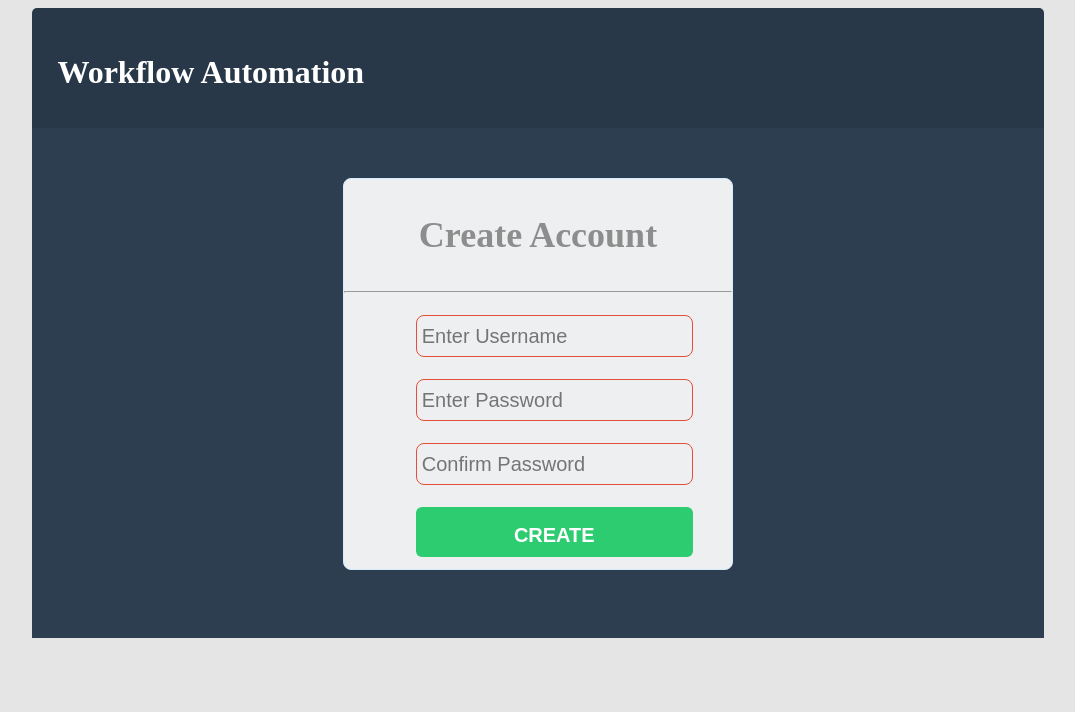
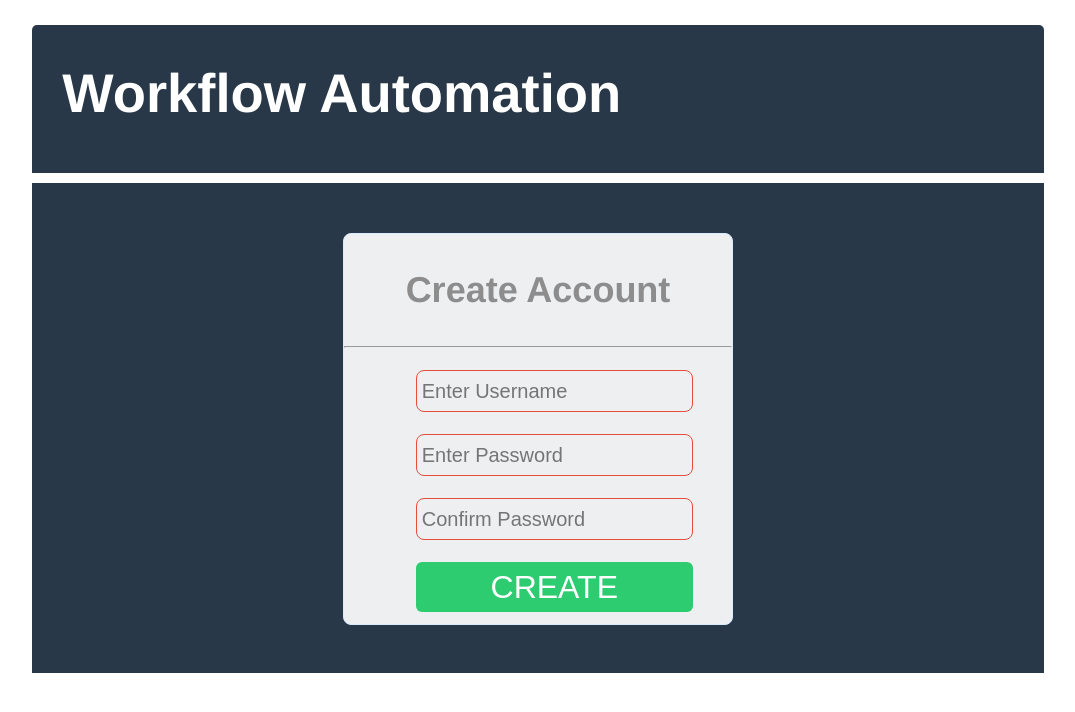
Before and after one commit to coskundeniz/bitirme-projesi, a Flask app: page /user/register in a window 1280 px wide. Shown: the top 712 px of the page, without its empty margins (102-1177 px from the left). Run offline with Flask 2, Linux system fonts and the light colour scheme.

Commit message:
style changes

```diff
--- a/application/static/style.css
+++ b/application/static/style.css
@@ -2,14 +2,16 @@
     width: 80%;
     margin-left: auto;
     margin-right: auto;
-    margin-top: 5px;
+    margin-top: 2%;
 }
 
 #header{
-    height: 100px;
-    padding: 10px;
+    height: 110px;
     background-color: #283848;
-    color: #f2f2f2;
+    color: #ffffff;
+    font-size: 1.7em;
+    padding-left: 1.1em;
+    padding-bottom: 1.4em;
 
     border-top-left-radius: 5px;
     -moz-border-top-left-radius: 5px;
@@ -20,23 +22,28 @@
     -webkit-border-top-right-radius: 5px;
 }
 
+#header #header-text a{
+    background-color: #283848;
+}
+
+#header-text{
+    width: 60%;
+    border-style: none;
+    float: left;
+}
+
 #content{
+    margin-top: 1%;
     padding: 20px;
-    background-color: #2c3e50;
-    min-height: 470px;
+    background-color: #283848;
+    min-height: 450px;
 }
 
 html, body{
-    font-family: "Helvetica, Arial, sans-serif";
-    background-color: #e5e5e5;
-}
-
-h1{
-    color: #ffffff;
-    padding: 15px;
-    display: inline-block;
-    float: left;
-    height: 50px;
+    font-family: Helvetica, Arial, sans-serif;
+    /*background-color: #e5e5e5;*/
+    background-color: #ffffff;
+    font-size: 100%;
 }
 
 h2{
@@ -156,10 +162,8 @@ td{
     height: 50px;
     line-height: 32px;
     font-family: Arial;
-    font-size: 20px;
+    font-size: 2em;
     text-decoration: none;
-    padding: 12px 18px;
-    font-weight: bold;
     display: inline-block;
 
     border-style: none;
@@ -169,23 +173,21 @@ td{
 }
 
 #logout{
-    width: 120px;
-    height: 50px;
-    padding: 10px;
-    line-height: 50px;
-    margin-left: 480px;
-    margin-top: 20px;
+    padding-top: 40px;
+    line-height: 2.4em;
+    margin-left: 26%;
     display: inline-block;
 }
 
 #logout a{
-    width: 120px;
-    height: 50px;
     background-color: #3498db;
-    font-size: 25px;
+    font-size: 1.3em;
+    font-weight: normal;
     display: inline-block;
     text-decoration: none;
     text-align: center;
+    padding-left: 10px;
+    padding-right: 10px;
 }
 
 .wf-start-link{
--- a/application/templates/admin.html
+++ b/application/templates/admin.html
@@ -3,6 +3,6 @@
 
 {% block body %}
 
-    <a href="{{ url_for('forms.upload') }}">UPLOAD PDF FORM</a>
+    <a href="{{ url_for('forms.upload') }}" class="admin-upload-link">UPLOAD PDF FORM</a>
 
 {% endblock %}
--- a/application/templates/instructor.html
+++ b/application/templates/instructor.html
@@ -24,12 +24,12 @@
                 not item["ready_task"].workflow.get_data(g.user.username) %}
 
                 <tr>
-                    <td><a href="{{ url_for('forms.download', filename=item["pdf"].name) }}">
+                    <td><a href="{{ url_for('forms.download', filename=item["pdf"].name) }}" class="ready">
                         {{ item["ready_task"].get_description() }}</a></td>
                     <td>{{ item["student"] }}</td>
                     <td>{{ item["ready_task"].workflow.spec.name }}</td>
-                    <td><a href="{{ url_for('users.approve', username=item["student"]) }}">APPROVE</a></td>
-                    <td><a href="{{ url_for('users.reject', username=item["student"]) }}">REJECT</a></td>
+                    <td><a href="{{ url_for('users.approve', username=item["student"]) }}" class="approve-link">APPROVE</a></td>
+                    <td><a href="{{ url_for('users.reject', username=item["student"]) }}" class="reject-link">REJECT</a></td>
                 </tr>
 
             {% else %}
--- a/application/templates/layout.html
+++ b/application/templates/layout.html
@@ -11,7 +11,9 @@
     <div id="container">
 
         <div id="header">
-            <h1>Workflow Automation</h1>
+            <div id="header-text">
+                <a href="{{ url_for('index') }}"><h1>Workflow Automation</h1></a>
+            </div>
 
             <div id="logout">
                 {% if g.user.is_authenticated() %}
--- a/application/templates/upload.html
+++ b/application/templates/upload.html
@@ -7,7 +7,8 @@
 
     <div>
 
-        <form action="{{ url_for('forms.upload') }}" method="POST" enctype="multipart/form-data">
+        <form action="{{ url_for('forms.upload') }}" method="POST"
+              enctype="multipart/form-data" style="color: #fff; text-align: center">
 
             {{form.hidden_tag()}}
 
--- a/application/templates/user.html
+++ b/application/templates/user.html
@@ -24,12 +24,12 @@
 
             <tr>
                 {% if item["ready_task"].get_name().startswith("send") and item["ready_task"].get_spec_data('pdf_form') %}
-                    <td><a href="{{ url_for('forms.show_pdf', filename=item["ready_task"].get_spec_data('pdf_form')) }}" >
+                <td><a href="{{ url_for('forms.show_pdf', filename=item["ready_task"].get_spec_data('pdf_form')) }}" class="ready">
                     {{ item["ready_task"].get_description() }}</a></td>
                 {% elif item["ready_task"].get_name().startswith("send") %}
-                    <td><a href="{{ url_for('forms.upload') }}" >{{ item["ready_task"].get_description() }}</a></td>
+                    <td><a href="{{ url_for('forms.upload') }}" class="ready">{{ item["ready_task"].get_description() }}</a></td>
                 {% else %}
-                    <td>{{ item["ready_task"].get_description() }}</td>
+                    <td class="waiting">{{ item["ready_task"].get_description() }}</td>
                 {% endif %}
 
                 <td>{{ item["ready_task"].workflow.spec.name }}</td>
```
Also changed, not shown: other parts of application/static/style.css (+49 -6 lines), app.db.
